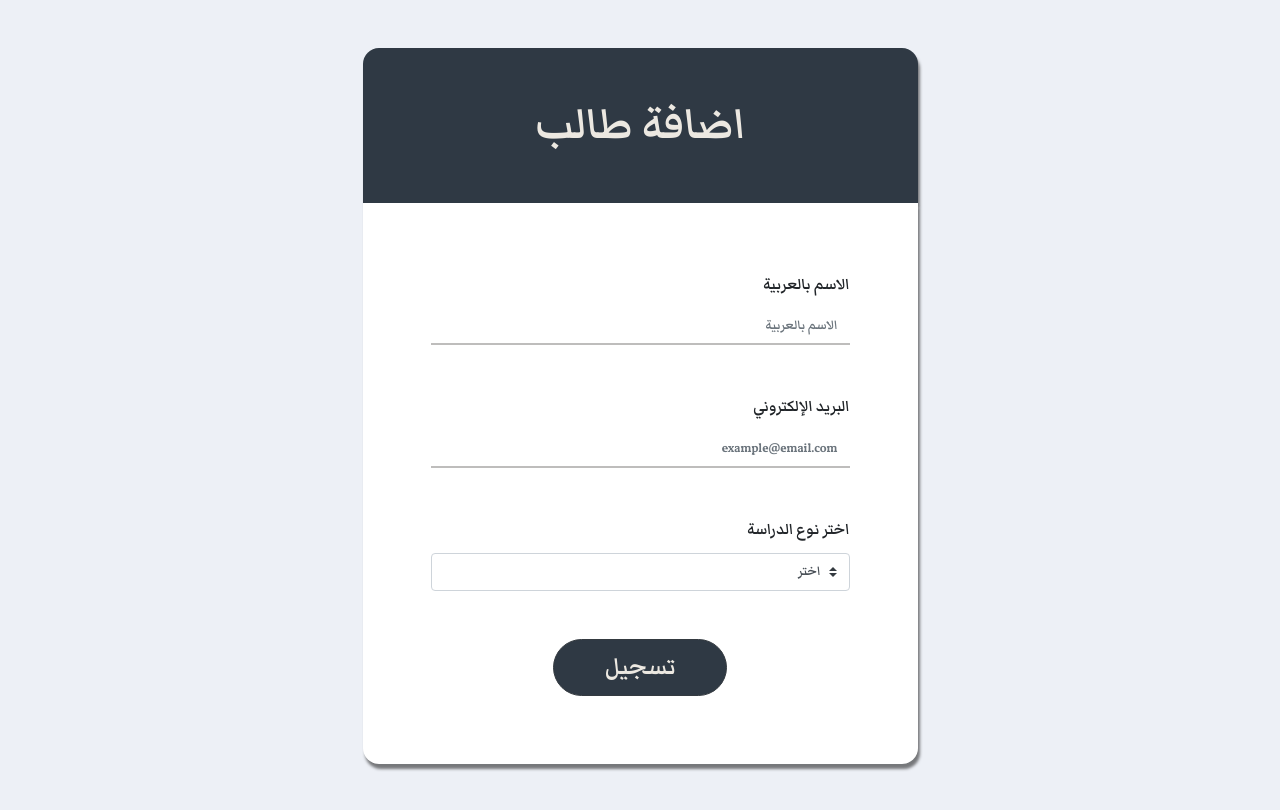
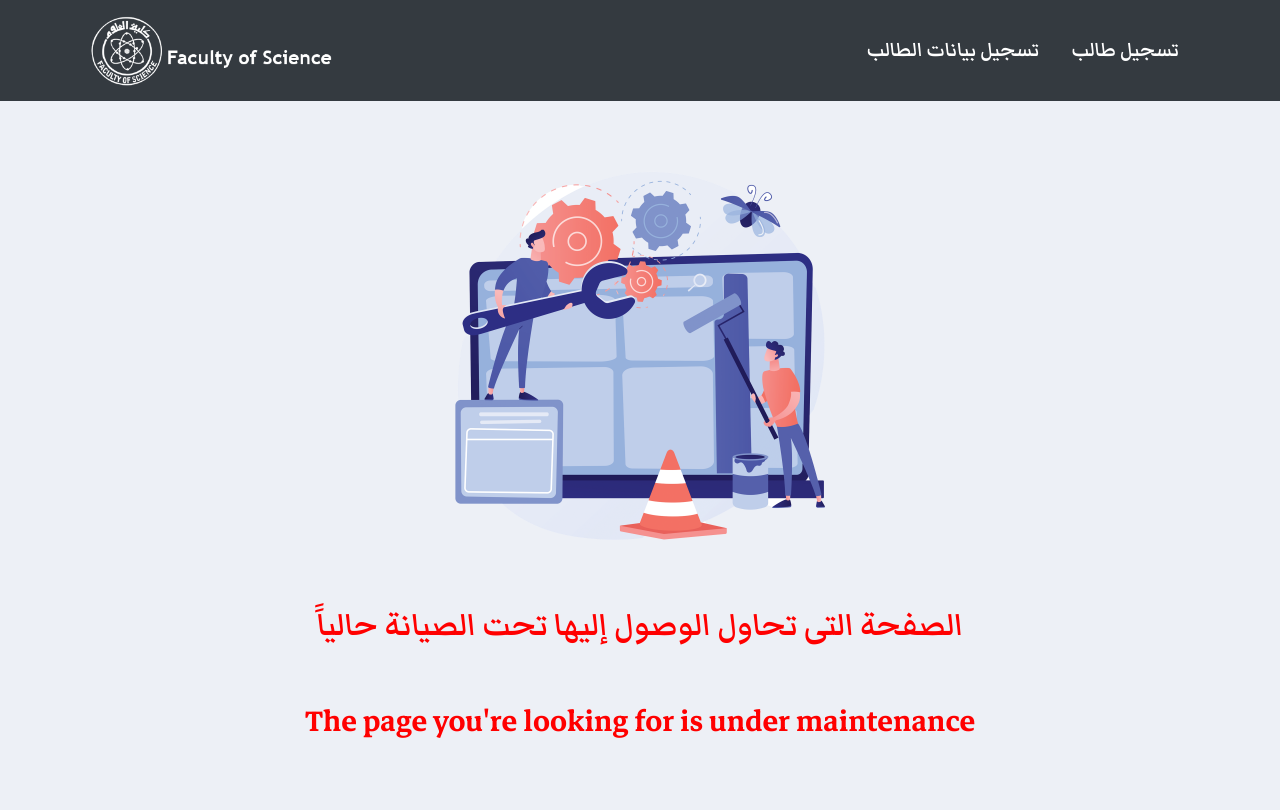
Before and after one commit to youssifYasser/post-graduate-system, a React (Create React App) app: page / in a window 1280 px wide. Built offline with nearby package versions, Linux system fonts and the light colour scheme.

Commit message:
Created Home page & Navbar

```diff
--- a/src/App.js
+++ b/src/App.js
@@ -1,11 +1,21 @@
 import React from 'react'
+import { BrowserRouter, Route, Switch } from 'react-router-dom';
+
+import Home from './Components/home-page/homePage-container'
+import Navbar from './Components/navbar/navbar-container'
 import AddStudent from './Components/add-student/addStudent-container'
+import StudentData from './Components/Student-data-registration/StudentDataRegisteration'
 
 const App = () => {
   return (
-    <>
-      <AddStudent />
-    </>
+    <BrowserRouter>
+      <Navbar />
+      <Switch>
+        <Route exact path="/" component={Home} />
+        <Route exact path="/AddStudent" component={AddStudent} />
+        <Route exact path="/StudentData" component={StudentData} />
+      </Switch>
+    </BrowserRouter>
   )
 }
 
--- /dev/null
+++ b/src/Components/home-page/homePage-container.js
@@ -0,0 +1,11 @@
+import React from 'react'
+
+import HomePageView from './homePage-view'
+
+const homePage = () =>{
+    return (
+        <HomePageView />
+    )
+}
+
+export default homePage;
--- /dev/null
+++ b/src/Components/home-page/homePage-style.css
@@ -0,0 +1,4 @@
+.home .carousel-control-prev-icon,
+.home .carousel-control-next-icon{
+    width: 40px;
+}
--- /dev/null
+++ b/src/Components/home-page/homePage-view.js
@@ -0,0 +1,68 @@
+import React from 'react'
+import { Container, Image, Row, Col } from 'react-bootstrap'
+
+import maintenance from './image/maintenance.png'
+
+import './homePage-style.css'
+
+function homePage() {
+    return (
+        <div className="home text-center">
+            {/* <Container>
+                <h1> Home Page Content</h1>
+                <Carousel>
+                    <Carousel.Item>
+                        <img
+                            className="d-block w-100"
+                            src={bg1}
+                            alt="First slide"
+                            height="500" width="200"
+                        />
+                        <Carousel.Caption>
+                            <h3>Faculty of Science- Ain Shams University</h3>
+                            <p>Nulla vitae elit libero, a pharetra augue mollis interdum.</p>
+                        </Carousel.Caption>
+                    </Carousel.Item>
+                    <Carousel.Item>
+                        <img
+                            className="d-block w-100"
+                            src={bg2}
+                            alt="Second slide"
+                            height="500" width="200"
+                        />
+
+                        <Carousel.Caption>
+                            <h3>Faculty of Science- Ain Shams University</h3>
+                            <p>Lorem ipsum dolor sit amet, consectetur adipiscing elit.</p>
+                        </Carousel.Caption>
+                    </Carousel.Item>
+                </Carousel>
+            </Container> */}
+
+            {/* <img src={img} alt=""/> */}
+
+            {/* <Container>
+                <Row>
+                    <Col xs="12" md="4" >
+                        <h1>تحت الصيانة</h1>
+                    </Col>
+                    <Col xs="12" md="4" >
+
+                    </Col>
+                </Row>
+            </Container> */}
+            <Image
+                className="d-block mx-auto img-fluid w-5"
+                src={maintenance}
+                alt="Coming soon"
+                width="500"
+                height="200"
+            />
+            <h1 className="mb-5" style={{color:"red"}}> الصفحة التى تحاول الوصول إليها تحت الصيانة حالياََ </h1>
+            <h1 style={{color:"red"}}> The page you're looking for is under maintenance </h1>
+        </div>
+
+    )
+}
+
+export default homePage;
--- /dev/null
+++ b/src/Components/navbar/navbar-container.js
@@ -0,0 +1,11 @@
+import React from 'react'
+
+import NavbarView from './navbar-view'
+
+const navbar = () =>{
+    return (
+        <NavbarView />
+    )
+}
+
+export default navbar;
--- /dev/null
+++ b/src/Components/navbar/navbar-style.css
@@ -0,0 +1,10 @@
+.link {
+    color: white;
+    padding: 0.5rem 1rem;
+    font-weight: bold;
+    font-size: 25px;
+}
+.link:hover{
+    color: #74777a;
+    text-decoration: none;
+}
--- /dev/null
+++ b/src/Components/navbar/navbar-view.js
@@ -0,0 +1,33 @@
+import React from 'react'
+import { Link, Switch } from 'react-router-dom';
+import { Navbar, Nav, Container } from "react-bootstrap";
+
+import './navbar-style.css'
+import logo from './logo.png'
+
+function navbar() {
+    return (
+        <Navbar collapseOnSelect expand="lg" bg="dark" variant="dark">
+            <Container>
+                <Navbar.Collapse id="responsive-navbar-nav">
+                    <Nav>
+                        <Link to="/AddStudent" className="link"> تسجيل طالب</Link>
+                        <Link to="/StudentData" className="link"> تسجيل بيانات الطالب</Link>
+                    </Nav>
+                </Navbar.Collapse>
+
+                <Navbar.Toggle aria-controls="responsive-navbar-nav" />
+                <Navbar.Brand href="/">
+                    <img
+                        src={logo}
+                        width="250"
+                        className="d-inline-block align-top"
+                        alt="logo"
+                    />
+                </Navbar.Brand>
+            </Container>
+        </Navbar>
+    )
+}
+
+export default navbar;
```
Also changed, not shown: src/Components/home-page/image/maintenance.png (added), src/Components/navbar/logo.png (added).
